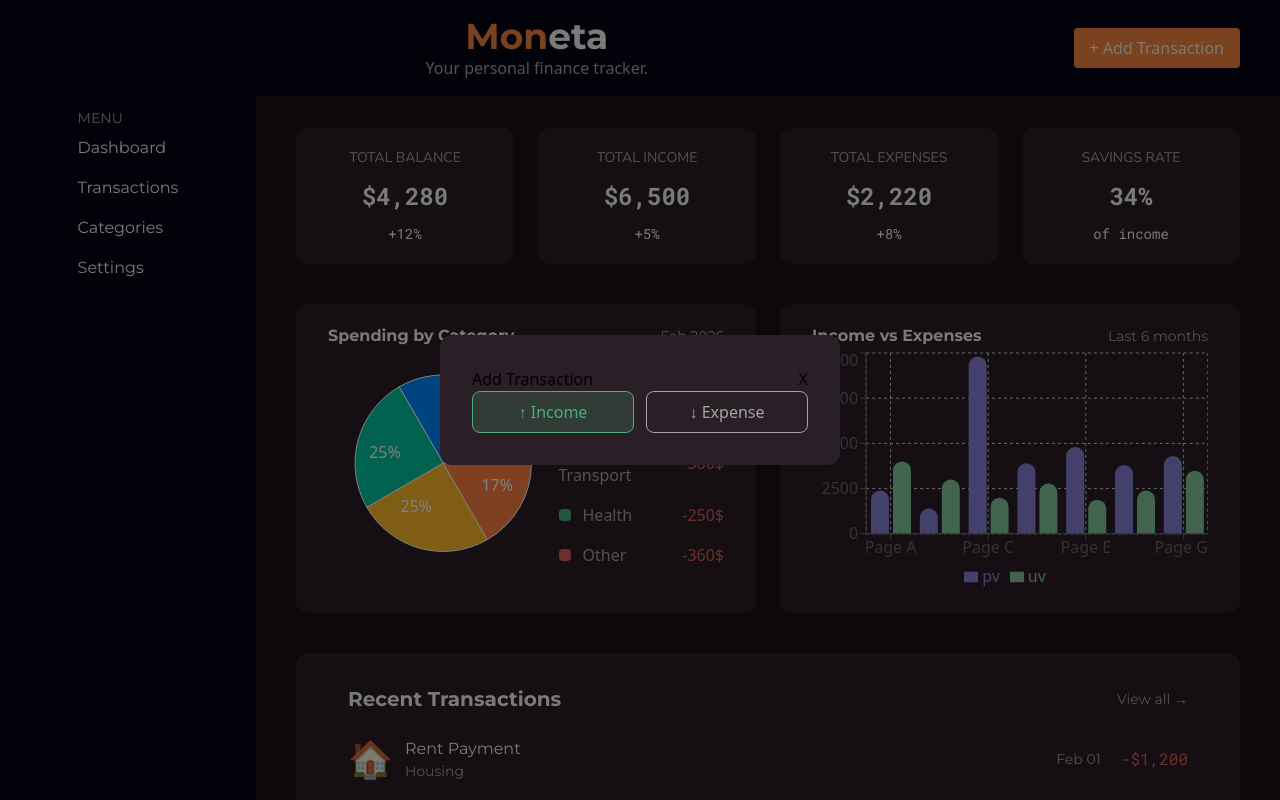
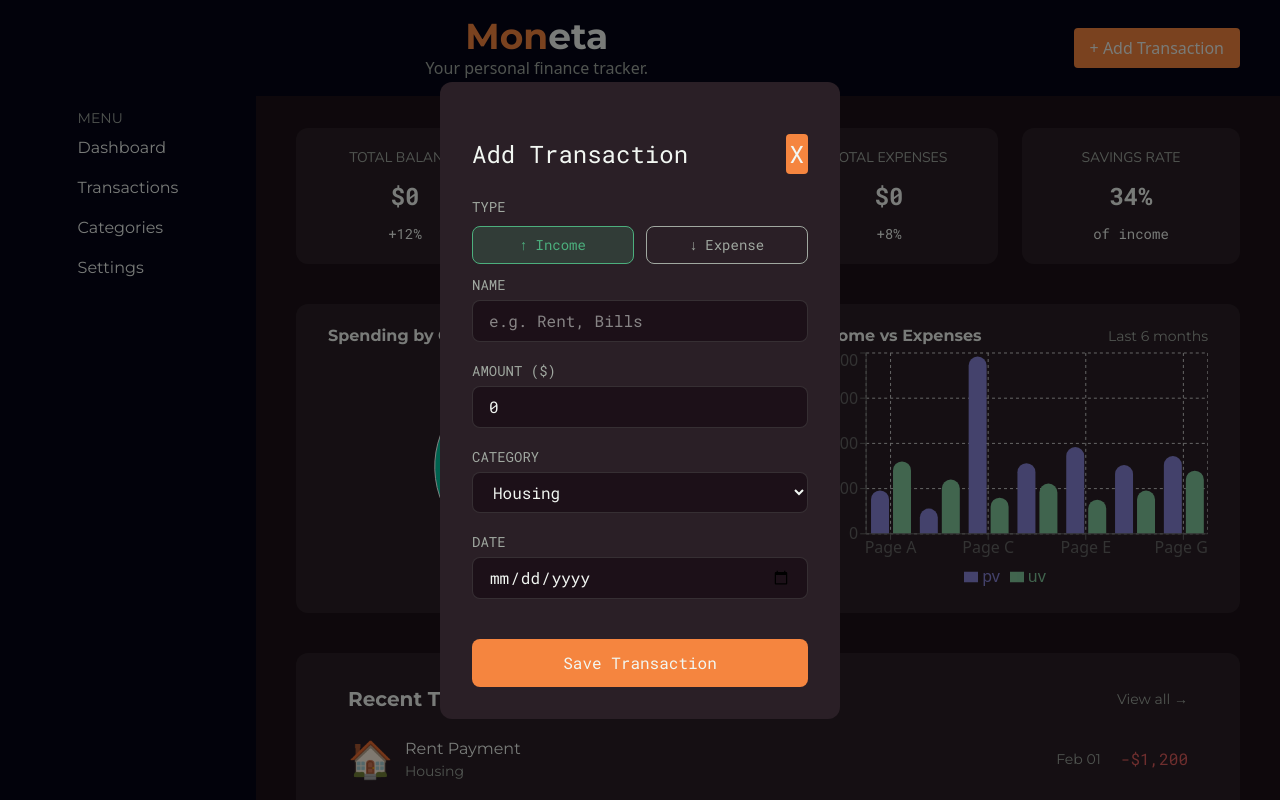
Before and after one commit to visionas9/moneta_personal_finance_tracker, a Next.js app: page / in a window 1280 px wide. Both pictures are taken after a click on the button "+ Add Transaction". Shown: the top 800 px of the page. Built offline with nearby package versions, Linux system fonts and the light colour scheme; some icons are missing.

Commit message:
feat: form states added, saved to transactions state one source of truth.

```diff
--- a/app/components/categories/Spendings.tsx
+++ b/app/components/categories/Spendings.tsx
@@ -1,14 +1,33 @@
+"use client";
 import PieChartCustomizedLabel from "@/app/components/charts/MyPieChart";
-
-const categories = [
-  { color: "#f5853f", name: "Housing", value: "720$" },
-  { color: "#6247aa", name: "Food", value: "510$" },
-  { color: " #a0a8a0", name: "Transport", value: "380$" },
-  { color: "#4caf7d", name: "Health", value: "250$" },
-  { color: "#e05c5c", name: "Other", value: "360$" },
-];
+import { useContext } from "react";
+import { TransactionContext } from "@/app/context/ContextProvider";
 
 export default function SpendingsCategory() {
+  const { transactions = [] }: any = useContext(TransactionContext);
+
+  const spendingsObjects = transactions
+    .filter((t: any) => t.type === "expense")
+    .reduce((acc: any, t: any) => {
+      acc[t.category] = (acc[t.category] || 0) + t.amount;
+      return acc;
+    }, {});
+
+  const categoriesData = Object.entries(spendingsObjects).map(
+    ([name, total]) => ({
+      name,
+      total: total as number,
+    }),
+  );
+
+  const categoryColors: Record<string, string> = {
+    housing: "#f5853f",
+    food: "#6247aa",
+    transport: "#a0a8a0",
+    health: "#4caf7d",
+    other: "#e05c5c",
+  };
+
   return (
     <div className="w-[45%] bg-surface mt-10 ml-10 py-5 px-8 rounded-xl">
       <div className="flex items-center justify-between font-montserrat">
@@ -20,7 +39,7 @@ export default function SpendingsCategory() {
         <PieChartCustomizedLabel />
 
         <div>
-          {categories.map((category) => (
+          {categoriesData.map((category) => (
             <div
               key={category.name}
               className="flex items-center justify-between gap-8 py-2"
@@ -28,11 +47,11 @@ export default function SpendingsCategory() {
               <p className="text-lighter-text">
                 <span
                   className="w-3 h-3 rounded-sm inline-block mr-3"
-                  style={{ backgroundColor: category.color }}
+                  style={{ backgroundColor: categoryColors[category.name] }}
                 ></span>
                 {category.name}
               </p>
-              <p className="text-roboto-mono text-danger">-{category.value}</p>
+              <p className="text-roboto-mono text-danger">-{category.total}</p>
             </div>
           ))}
         </div>
--- a/app/components/form/TransactionForm.tsx
+++ b/app/components/form/TransactionForm.tsx
@@ -1,25 +1,66 @@
 "use client";
+import React from "react";
 import { TransactionContext } from "@/app/context/ContextProvider";
-import { useContext, useState } from "react";
+import { useContext, useState, useEffect } from "react";
+
+type transactionStates = {
+  type: "income" | "expense";
+  name: string;
+  amount: number;
+  category: string;
+  date: string;
+};
 
 export default function TransactionForm() {
-  const { toggleForm }: any = useContext(TransactionContext);
+  const { toggleForm, transactions, setTransactions }: any =
+    useContext(TransactionContext);
   const [type, setType] = useState<"income" | "expense">("income");
+  const [name, setName] = useState("");
+  const [amount, setAmount] = useState<number>(0);
+  const [category, setCategory] = useState("Housing");
+  const [date, setDate] = useState("");
 
   function handleSubmit(e: React.FormEvent) {
     e.preventDefault();
-    // save data
+    const newTransaction: transactionStates = {
+      type,
+      name: name.toLowerCase(),
+      amount,
+      category: category.toLowerCase(),
+      date,
+    };
+    setTransactions((prevTransaction: transactionStates[]) => [
+      ...prevTransaction,
+      newTransaction,
+    ]);
+    toggleForm();
   }
 
+  useEffect(() => {
+    console.log(transactions);
+  }, [transactions]);
+
+  const inputClass =
+    "w-full bg-coffee-bean text-mint-cream rounded-lg px-4 py-2 mt-1 mb-4 border border-lighter-text/20 outline-none focus:border-pumpkin-spice transition";
+
   return (
-    <div className="fixed inset-0 bg-black/50 flex items-center justify-center z-50">
+    <div className="fixed inset-0 bg-black/50 flex items-center justify-center z-50 font-roboto-mono">
       <div className="bg-surface rounded-xl p-8 w-[400px] text-roboto-mono">
         <form onSubmit={handleSubmit}>
-          <div className="flex items-center justify-between">
+          <div className="flex items-center justify-between text-mint-cream text-2xl py-5">
             <h1>Add Transaction</h1>
-            <button onClick={toggleForm}>X</button>
+            <button
+              type="button"
+              className="bg-pumpkin-spice p-1 rounded "
+              onClick={toggleForm}
+            >
+              X
+            </button>
           </div>
-          <div className="flex gap-3">
+
+          <span className="text-sm text-lighter-text">
+            TYPE
+            <div className="flex gap-3 py-2">
               <div
                 onClick={() => setType("income")}
                 className={`flex-1 text-center py-2 rounded-lg border cursor-pointer transition ${type === "income" ? "bg-success/20 border-success text-success" : "border-lighter-text text-lighter-text"}`}
@@ -33,6 +74,80 @@ export default function TransactionForm() {
                 ↓ Expense
               </div>
             </div>
+          </span>
+
+          <div>
+            <label htmlFor="name" className="text-sm text-lighter-text">
+              NAME
+            </label>
+            <input
+              type="text"
+              id="name"
+              placeholder="e.g. Rent, Bills"
+              value={name}
+              onChange={(e) => setName(e.target.value)}
+              autoComplete="off"
+              className={inputClass}
+              required
+            />
+          </div>
+
+          <div>
+            <label htmlFor="amount" className="text-sm text-lighter-text">
+              AMOUNT ($)
+            </label>
+            <input
+              type="text"
+              id="amount"
+              placeholder="0.0"
+              value={amount}
+              onChange={(e) => setAmount(Number(e.target.value))}
+              autoComplete="off"
+              className={inputClass}
+              required
+            />
+          </div>
+
+          <div>
+            <label htmlFor="category" className="text-sm text-lighter-text">
+              CATEGORY
+            </label>
+            <select
+              id="category"
+              value={category}
+              onChange={(e) => setCategory(e.target.value)}
+              className={inputClass}
+              required
+            >
+              <option value="Housing">Housing</option>
+              <option value="Transport">Transport</option>
+              <option value="Health">Health</option>
+              <option value="Entertainment">Entertainment</option>
+              <option value="Income">Income</option>
+              <option value="Other">Other</option>
+            </select>
+          </div>
+
+          <div>
+            <label htmlFor="date" className="text-sm text-lighter-text">
+              DATE
+            </label>
+            <input
+              type="date"
+              id="date"
+              value={date}
+              onChange={(e) => setDate(e.target.value)}
+              className={inputClass}
+              required
+            />
+          </div>
+
+          <button
+            type="submit"
+            className="w-full mt-6 py-3 bg-pumpkin-spice text-mint-cream rounded-lg cursor-pointer hover:bg-pumpkin-dark/80 transition"
+          >
+            Save Transaction
+          </button>
         </form>
       </div>
     </div>
--- /dev/null
+++ b/app/components/ui/DashboardCards.tsx
@@ -0,0 +1,33 @@
+"use client";
+import { TransactionContext } from "@/app/context/ContextProvider";
+import { useContext } from "react";
+import SumCards from "@/app/components/ui/SumCards";
+
+export default function DashboardCards() {
+  const { transactions = [] }: any = useContext(TransactionContext);
+
+  const totalIncome = (transactions ?? [])
+    .filter((t: any) => t.type === "income")
+    .reduce((sum: number, t: any) => sum + t.amount, 0);
+
+  const totalExpenses = transactions
+    .filter((t: any) => t.type === "expense")
+    .reduce((sum: number, t: any) => sum + t.amount, 0);
+
+  const totalBalance = totalIncome - totalExpenses;
+
+  const cards = [
+    { label: "TOTAL BALANCE", value: `$${totalBalance}`, change: "+12%" },
+    { label: "TOTAL INCOME", value: `$${totalIncome}`, change: "+5%" },
+    { label: "TOTAL EXPENSES", value: `$${totalExpenses}`, change: "+8%" },
+    { label: "SAVINGS RATE", value: "34%", change: "of income" },
+  ];
+
+  return (
+    <div className="grid grid-cols-4 gap-6 px-10 mt-8">
+      {cards.map((card) => (
+        <SumCards key={card.label} {...card} />
+      ))}
+    </div>
+  );
+}
--- a/app/page.tsx
+++ b/app/page.tsx
@@ -1,24 +1,12 @@
-import SumCards from "@/app/components/ui/SumCards";
 import SpendingsCategory from "./components/categories/Spendings";
 import IncomeAndExpenses from "./components/categories/IncomeAndExpenses";
 import RecentTransactions from "@/app/components/categories/RecentTransactions";
-
-const cards = [
-  { label: "TOTAL BALANCE", value: "$4,280", change: "+12%" },
-  { label: "TOTAL INCOME", value: "$6,500", change: "+5%" },
-  { label: "TOTAL EXPENSES", value: "$2,220", change: "+8%" },
-  { label: "SAVINGS RATE", value: "34%", change: "of income" },
-];
+import DashboardCards from "./components/ui/DashboardCards";
 
 export default function MainPage() {
   return (
     <main>
-      <div className="grid grid-cols-4 gap-6 px-10 mt-8">
-        {cards.map((card) => (
-          <SumCards key={card.label} {...card} />
-        ))}
-      </div>
-
+      <DashboardCards />
       <div className="flex items-stretch gap-6">
         <SpendingsCategory />
         <IncomeAndExpenses />
```
Lines whose indentation alone changed are shown as unchanged.
